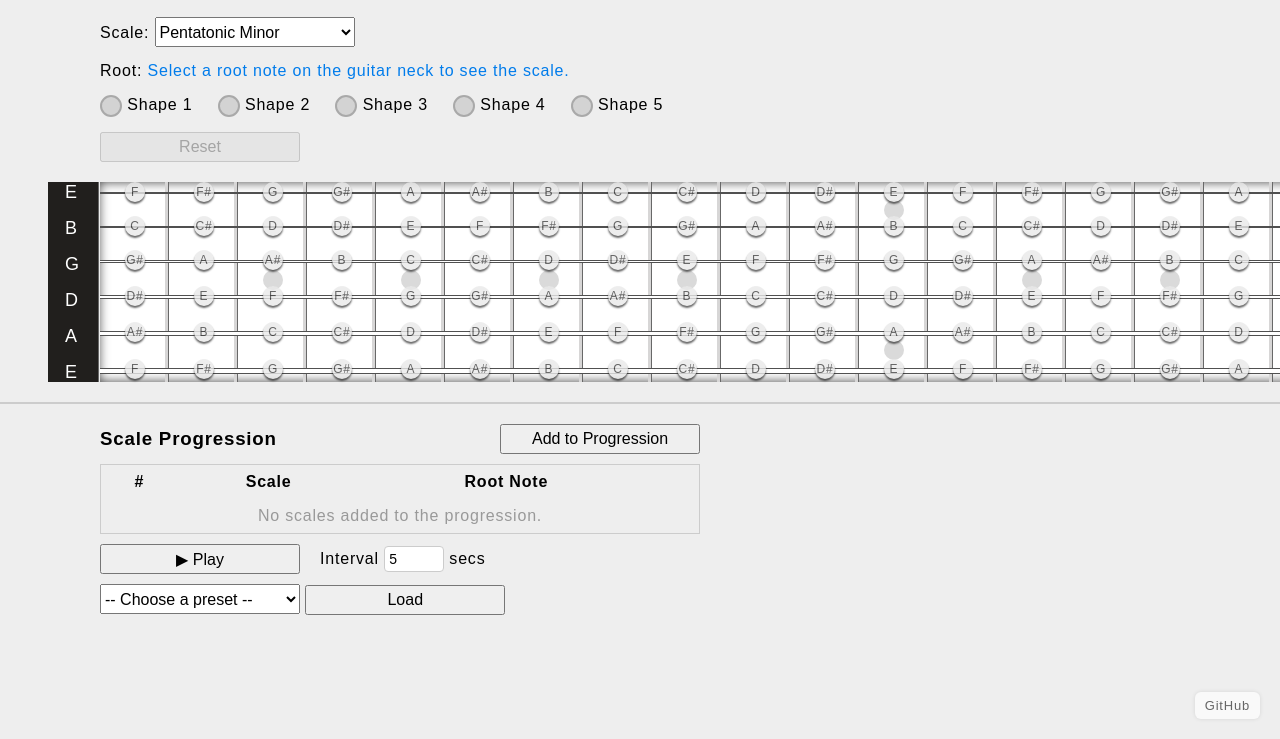
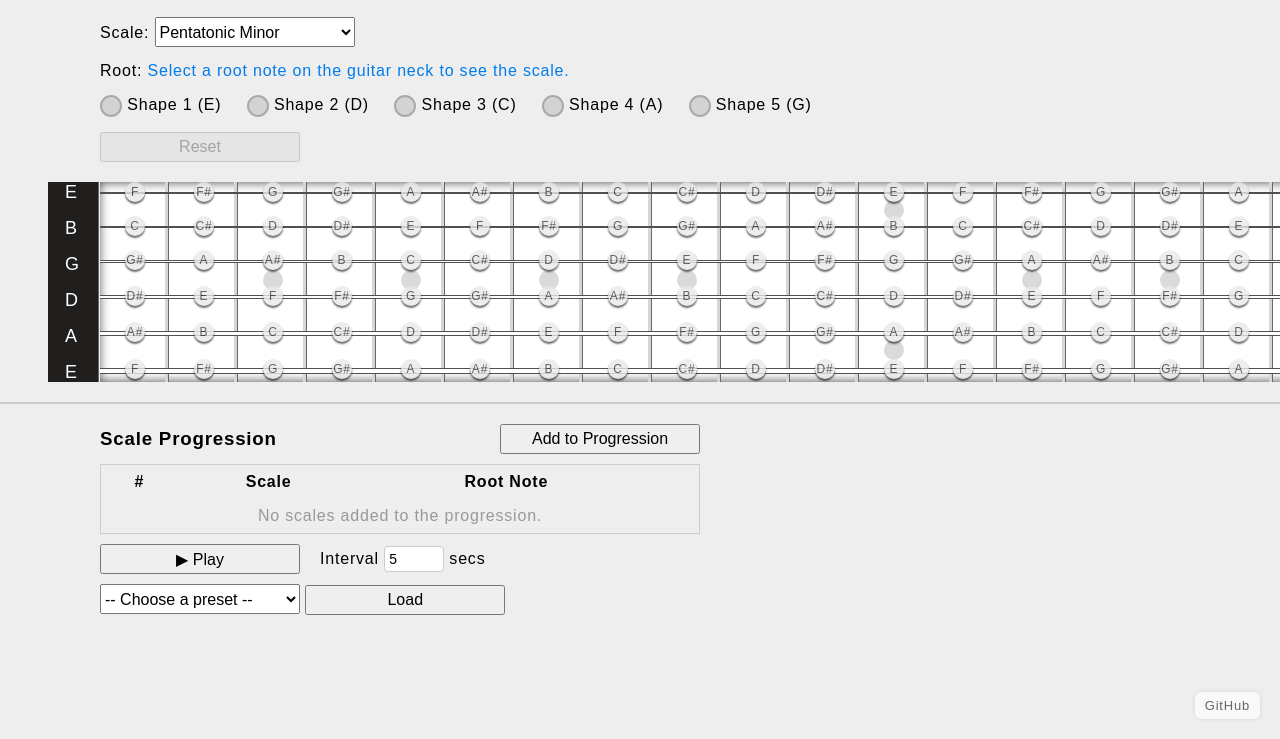
Before and after one commit to marciosouzajunior/PentaShapes, a plain HTML site: page public/index.html in a window 1280 px wide. Shown: the part 61-800 px from the top of the page. Drawn offline with Linux system fonts and the light colour scheme.

Commit message:
custom shape labels

```diff
--- a/public/index.html
+++ b/public/index.html
@@ -27,9 +27,10 @@
 
 		Scale:
 		<select id="scale-select">
+			<option value="">-- Choose a scale --</option>
 			<option value="roots">Roots</option>
 			<option value="chromatic">Chromatic</option>
-			<option value="penta_min" selected>Pentatonic Minor</option>
+			<option value="penta_min">Pentatonic Minor</option>
 			<option value="penta_maj">Pentatonic Major</option>
 			<option value="blues">Blues</option>
 			<option value="major" disabled>Major</option>
@@ -49,23 +50,23 @@
 		<div class="mt-15">
 			<label class="custom-checkbox">
 			  <input type="checkbox" id="shape_1" value="shape_1" class="shape-checkbox" disabled onclick="shapeClick()">
-			  <span class="checkmark"></span> Shape 1
+			  <span class="checkmark"></span> <span name="shape_label">Shape 1</span>
 			</label>
 			<label class="custom-checkbox">
 			  <input type="checkbox" id="shape_2" value="shape_2" class="shape-checkbox" disabled onclick="shapeClick()">
-			  <span class="checkmark"></span> Shape 2
+			  <span class="checkmark"></span> <span name="shape_label">Shape 2</span>
 			</label>
 			<label class="custom-checkbox">
 			  <input type="checkbox" id="shape_3" value="shape_3" class="shape-checkbox" disabled onclick="shapeClick()">
-			  <span class="checkmark"></span> Shape 3
+			  <span class="checkmark"></span> <span name="shape_label">Shape 3</span>
 			</label>
 			<label class="custom-checkbox">
 			  <input type="checkbox" id="shape_4" value="shape_4" class="shape-checkbox" disabled onclick="shapeClick()">
-			  <span class="checkmark"></span> Shape 4
+			  <span class="checkmark"></span> <span name="shape_label">Shape 4</span>
 			</label>
 			<label class="custom-checkbox">
 			  <input type="checkbox" id="shape_5" value="shape_5" class="shape-checkbox" disabled onclick="shapeClick()">
-			  <span class="checkmark"></span> Shape 5
+			  <span class="checkmark"></span> <span name="shape_label">Shape 5</span>
 			</label>
 		</div>
 
--- a/public/js/main.js
+++ b/public/js/main.js
@@ -19,7 +19,25 @@ for (var i = 0; i < notes.e_low.length; i++) {
 
 $('#scale-select').change(function() {
 	$('#reset-button').click();
+
+	// Set custom shape labels if available
+	var selectedScaleName = $(this).val();
+	var selectedScale = scales[selectedScaleName];
+	if (selectedScale && selectedScale.shape_labels) {
+		$('span[name="shape_label"]').each(function(index) {
+			$(this).parent().show();
+			let shape_label = selectedScale.shape_labels[index];
+			if (!shape_label) {
+				$(this).parent().hide();
+				return;
+			}
+			$(this).text(shape_label);
+		});
+	}
 });
+
+// Auto select penta_min
+$('#scale-select').val('penta_min').change();
 
 $('#reset-button').click(function() {
 	deactivateNotes();
--- a/public/js/scales.js
+++ b/public/js/scales.js
@@ -46,6 +46,13 @@ const scales = (() => {
 
     // https://www.jazz-guitar-licks.com/medias/images/minor-pentatonic-scale-guitar-shapes.png
     const penta_min = {
+        shape_labels: [
+            'Shape 1 (E)',
+            'Shape 2 (D)',
+            'Shape 3 (C)',
+            'Shape 4 (A)',
+            'Shape 5 (G)'
+        ],
         e_low: {
             shape_1: [
                 { string: 'e_high', offset: 0, label: '1' },
@@ -140,6 +147,13 @@ const scales = (() => {
 
     // https://www.jazz-guitar-licks.com/medias/images/major-pentatonic-scale-guitar-shapes.png
     const penta_maj = {
+        shape_labels: [
+            'Shape 1 (E)',
+            'Shape 2 (D)',
+            'Shape 3 (C)',
+            'Shape 4 (A)',
+            'Shape 5 (G)'
+        ],
         e_low: {
             shape_1: [
                 { string: 'e_high', offset: 2, label: '2' },
@@ -234,6 +248,11 @@ const scales = (() => {
 
     // https://www.guitartricks.com/assets/news_images/GT-Diagrams-BBKingBox_comparison.gif
     const blues = {
+        shape_labels: [
+            'Pattern 1',
+            'Albert King Box',
+            'BB King Box'
+        ],
         e_low: {
             shape_1: [
                 { string: 'e_high', offset: 3, label: '♭3' },
```
